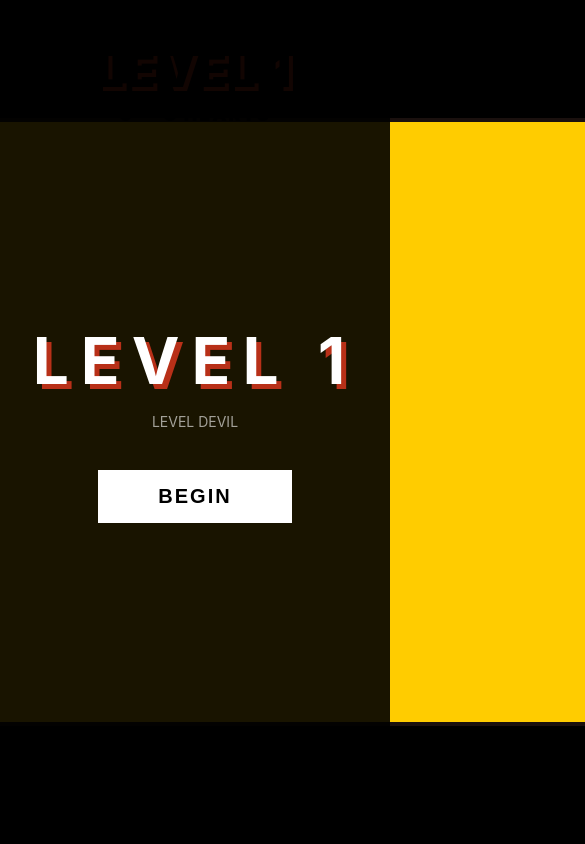
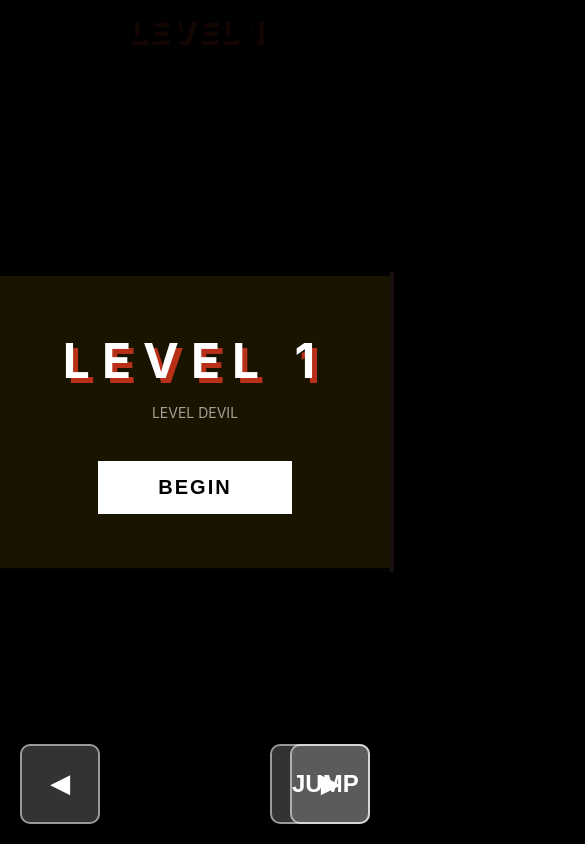
Before and after one commit to RaviDandaiya/Devil-dev, a website built with Vite: page index.html in a window 390 px wide. Shown: the whole page, 585 px wide, since content can reach past the window. Built offline with nearby package versions, Linux system fonts and the light colour scheme.

Commit message:
Mobile Support: Add touch controls, responsive design, and ad integration

```diff
--- a/index.html
+++ b/index.html
@@ -3,8 +3,9 @@
 
 <head>
     <meta charset="UTF-8">
-    <meta name="viewport" content="width=device-width, initial-scale=1.0">
+    <meta name="viewport" content="width=device-width, initial-scale=1.0, maximum-scale=1.0, user-scalable=no">
     <title>Devil Dev</title>
+    <script src="https://pl28646005.effectivegatecpm.com/98/3c/eb/983cebc99107fa70dc65c76961bb39a6.js"></script>
 </head>
 
 <body>
@@ -26,6 +27,11 @@
         </div>
         <button id="start-btn">BEGIN</button>
     </div>
+    <div id="mobile-controls">
+        <button id="btn-left" class="mobile-btn">◀</button>
+        <button id="btn-right" class="mobile-btn">▶</button>
+        <button id="btn-jump" class="mobile-btn">JUMP</button>
+    </div>
     <script type="module" src="./src/main.js"></script>
 </body>
 
--- a/src/main.js
+++ b/src/main.js
@@ -427,6 +427,26 @@ const keys = {};
 window.addEventListener('keydown', e => keys[e.code] = true);
 window.addEventListener('keyup', e => keys[e.code] = false);
 
+// Mobile Touch Controls
+const btnLeft = document.getElementById('btn-left');
+const btnRight = document.getElementById('btn-right');
+const btnJump = document.getElementById('btn-jump');
+
+if (btnLeft) {
+    btnLeft.addEventListener('touchstart', (e) => { e.preventDefault(); keys['ArrowLeft'] = true; });
+    btnLeft.addEventListener('touchend', (e) => { e.preventDefault(); keys['ArrowLeft'] = false; });
+}
+
+if (btnRight) {
+    btnRight.addEventListener('touchstart', (e) => { e.preventDefault(); keys['ArrowRight'] = true; });
+    btnRight.addEventListener('touchend', (e) => { e.preventDefault(); keys['ArrowRight'] = false; });
+}
+
+if (btnJump) {
+    btnJump.addEventListener('touchstart', (e) => { e.preventDefault(); keys['Space'] = true; });
+    btnJump.addEventListener('touchend', (e) => { e.preventDefault(); keys['Space'] = false; });
+}
+
 const clouds = [new Cloud(100, 100), new Cloud(400, 150), new Cloud(800, 80), new Cloud(1200, 120), new Cloud(1600, 100)];
 
 function gameLoop() {
--- a/src/style.css
+++ b/src/style.css
@@ -40,6 +40,10 @@ body {
     background: var(--bg-color);
     border: 4px solid var(--ui-accent);
     box-shadow: 0 0 50px var(--shadow-color);
+    max-width: 100%;
+    max-height: 90vh;
+    width: auto;
+    height: auto;
 }
 
 #game-ui {
@@ -142,3 +146,68 @@ body {
 .hidden {
     display: none !important;
 }
+
+#mobile-controls {
+    display: none;
+    position: fixed;
+    bottom: 20px;
+    width: 100%;
+    justify-content: space-between;
+    padding: 0 20px;
+    box-sizing: border-box;
+    z-index: 100;
+}
+
+.mobile-btn {
+    background: rgba(255, 255, 255, 0.2);
+    border: 2px solid rgba(255, 255, 255, 0.5);
+    color: white;
+    font-size: 24px;
+    font-weight: bold;
+    padding: 20px;
+    border-radius: 10px;
+    cursor: pointer;
+    user-select: none;
+    -webkit-user-select: none;
+    touch-action: manipulation;
+}
+
+#btn-left,
+#btn-right {
+    width: 80px;
+    height: 80px;
+}
+
+#btn-jump {
+    width: 100px;
+    height: 80px;
+    position: absolute;
+    right: 20px;
+}
+
+.mobile-btn:active {
+    background: rgba(255, 255, 255, 0.4);
+    transform: scale(0.95);
+}
+
+@media (max-width: 768px) {
+    #mobile-controls {
+        display: flex;
+    }
+
+    #game-ui {
+        top: 10px;
+    }
+
+    #level-indicator {
+        font-size: 32px;
+    }
+
+    #stats {
+        font-size: 14px;
+    }
+
+    #start-overlay h1 {
+        font-size: 48px;
+    }
+}
```
